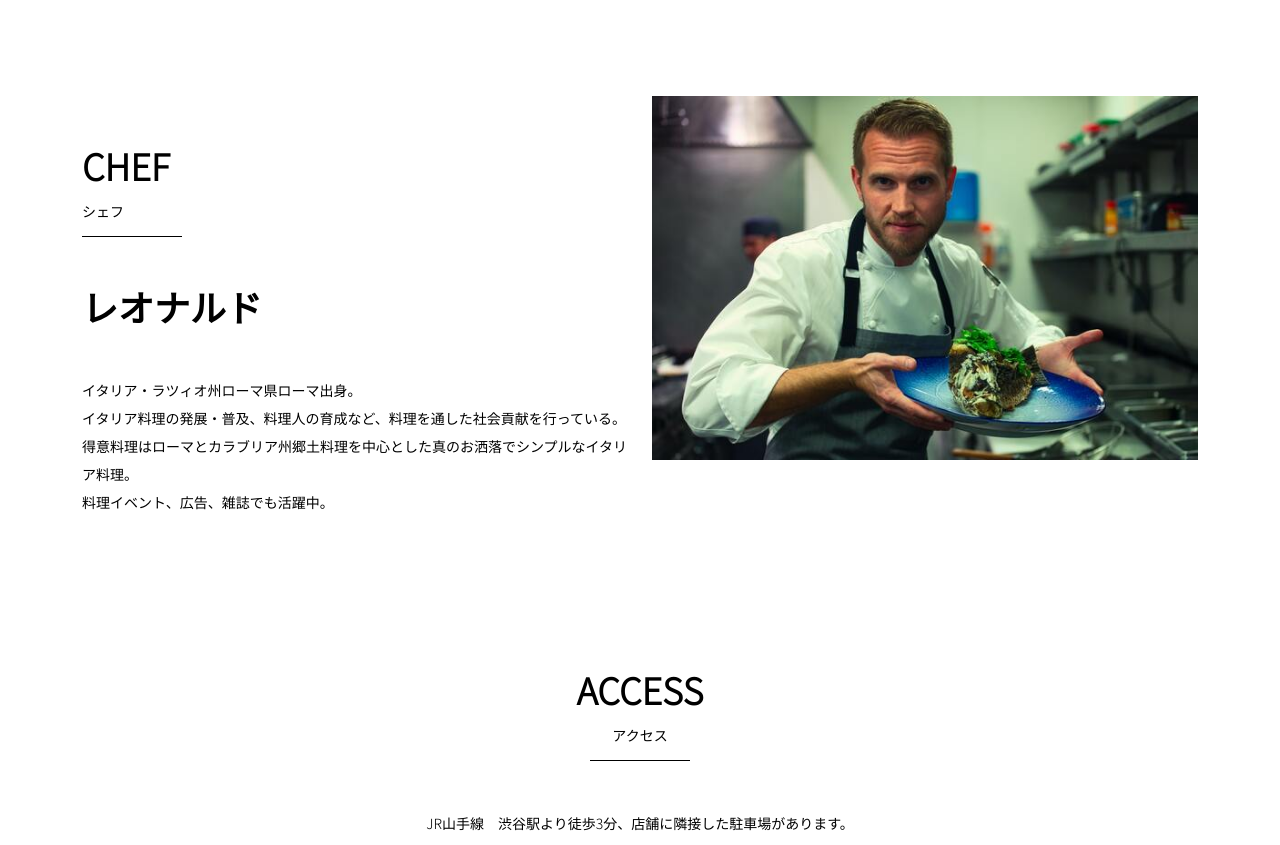
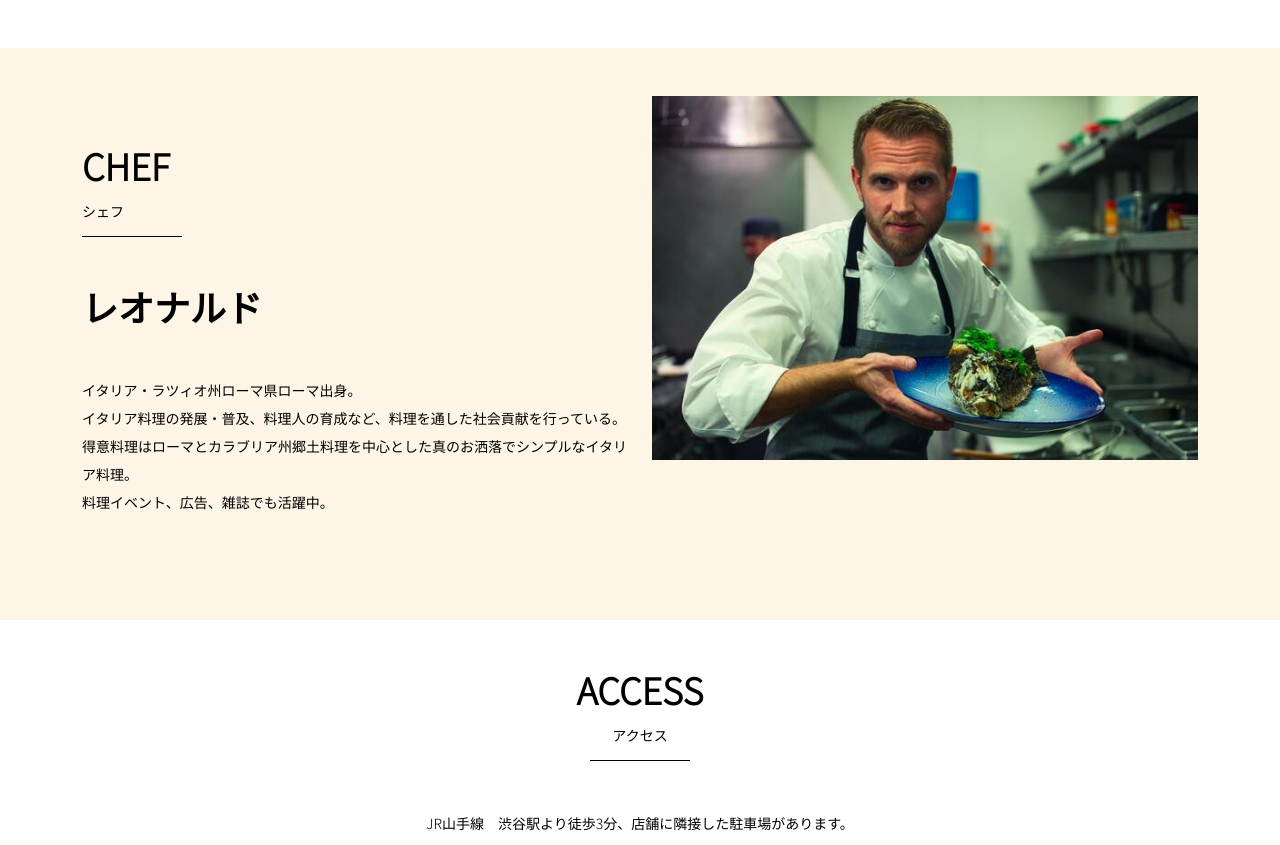
Before and after one commit to Haruka1551/bootstrap-basic-kadai, a plain HTML site: page kadai_015/index.html in a window 1280 px wide. Shown: the part 3977-4822 px from the top of the page. Drawn offline with nearby package versions, Linux system fonts and the light colour scheme.

Commit message:
Update style.css

```diff
--- a/kadai_015/stylesheet/style.css
+++ b/kadai_015/stylesheet/style.css
@@ -287,6 +287,6 @@ line-height: 35px;
   content:"シェフ";
 }
 
-.about_chef{
+.chef_bg{
   background-color: #fdf5e6;
 }
```
